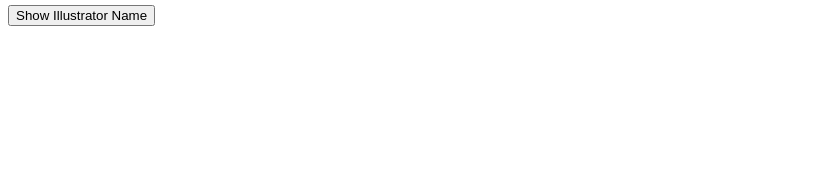
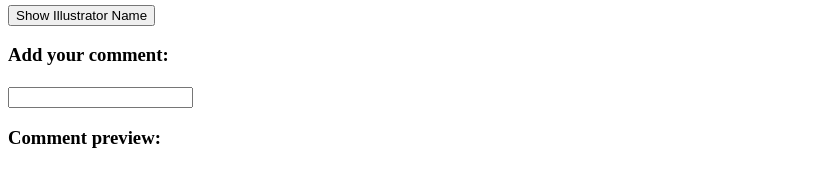
Before and after one commit to acqfel/comp-templ, an Angular app: page /template-syntax in a window 1280 px wide. Shown: the part 382-568 px from the top of the page, without its empty margins (0-821 px from the left). Built offline with nearby package versions, Linux system fonts and the light colour scheme.

Commit message:
Added: comment field to template-syntax component.

```diff
--- a/src/app/template-syntax/template-syntax.component.html
+++ b/src/app/template-syntax/template-syntax.component.html
@@ -5,4 +5,8 @@
   <br />
   <button (click)="showIllustrator()">Show Illustrator Name</button>
   <h4 *ngIf="showIllu">{{illustrator}}</h4>
+  <p>Add your comment:</p>
+  <input [value]="comment"
+       (input)="comment=$event.target.value" >
+  <p>Comment preview: {{ comment }}</p>
 </h3>
--- a/src/app/template-syntax/template-syntax.component.ts
+++ b/src/app/template-syntax/template-syntax.component.ts
@@ -12,12 +12,14 @@ export class TemplateSyntaxComponent implements OnInit {
   cardMiniImage: string;
   illustrator: string;
   showIllu: boolean;
+  comment: string;
 
   constructor() {
     this.cardName = 'Skywrath Mage';
     this.cardMiniImage = 'https://steamcdn-a.akamaihd.net/apps/583950/icons/set01/10062.320871aec38db2b973d6fa8933e62d3f44e8e407.png';
     this.illustrator = 'Greg Opalinski';
     this.showIllu = false;
+    this.comment = '';
   }
 
   ngOnInit() {
```
